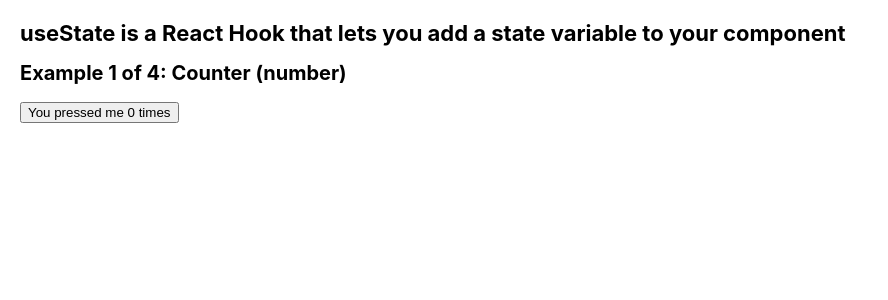
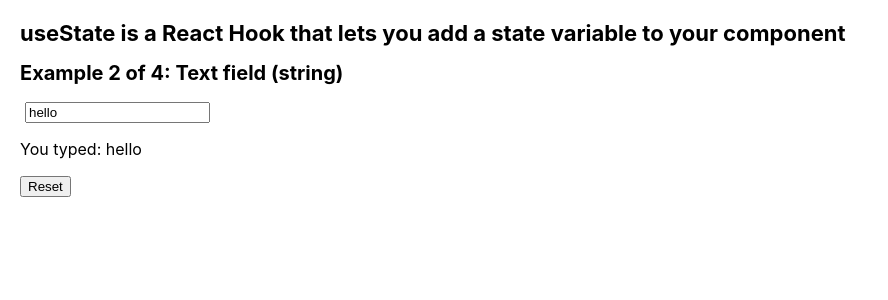
Before and after one commit to VladimirovMario/Sandbox, a React (Create React App) app in the folder 01. React documentation/03. API Reference/01. Hooks/: page / in a window 1280 px wide. Shown: the top 300 px of the page, without its empty margins (0-888 px from the left). Built offline with nearby package versions, Linux system fonts and the light colour scheme.

Commit message:
Text field

```diff
--- /dev/null
+++ b/01. React documentation/03. API Reference/01. Hooks/src/components/UseState/TextField/TextField.js
@@ -0,0 +1,26 @@
+import { useState } from 'react';
+
+export default function TextField() {
+  return (
+    <>
+      <h2>Example 2 of 4: Text field (string)</h2>
+      <MyInput />
+    </>
+  );
+}
+
+function MyInput() {
+  const [text, setText] = useState('hello');
+
+  function handleChange(e) {
+    setText(e.target.value);
+  }
+
+  return (
+    <>
+      <input type="text" value={text} onChange={handleChange} />
+      <p>You typed: {text}</p>
+      <button onClick={() => setText('hello')}>Reset</button>
+    </>
+  );
+}
--- a/01. React documentation/03. API Reference/01. Hooks/src/components/UseState/UseState.js
+++ b/01. React documentation/03. API Reference/01. Hooks/src/components/UseState/UseState.js
@@ -1,4 +1,5 @@
-import Counter from './Counter/Counter';
+import TextField from './TextField/TextField';
+// import Counter from './Counter/Counter';
 
 export default function UseState() {
   return (
@@ -7,7 +8,8 @@ export default function UseState() {
         useState is a React Hook that lets you add a state variable to your
         component
       </h1>
-      <Counter />
+      <TextField />
+      {/* <Counter /> */}
     </>
   );
 }
```
